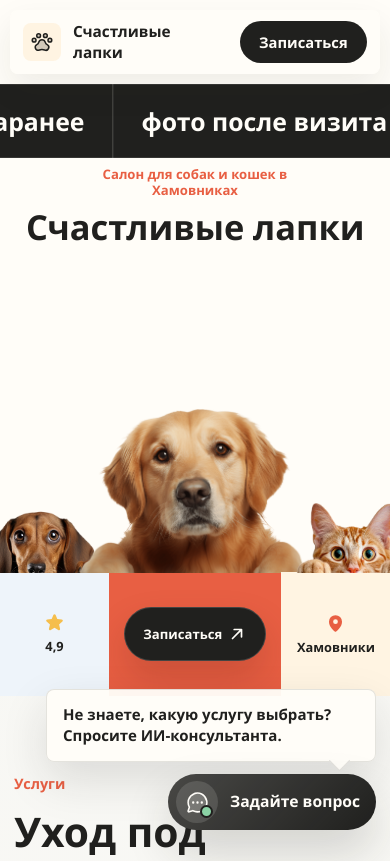
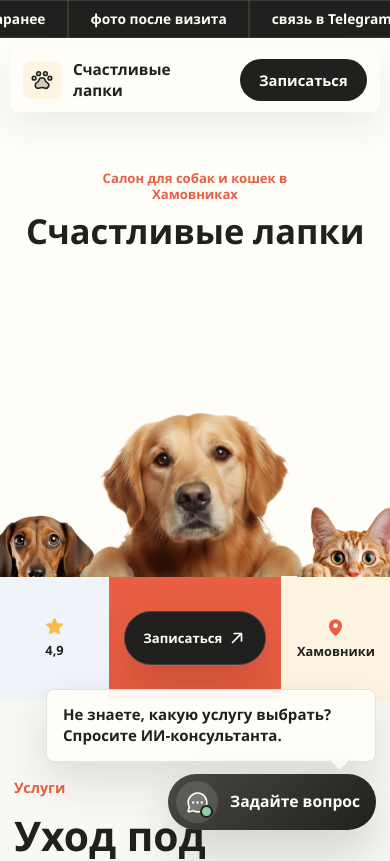
Before and after one commit to shitovlev123/happy-paws-grooming, a React (Vite) app: page / in a window 390 px wide. Shown: the top 861 px of the page. Built offline with nearby package versions, Linux system fonts and the light colour scheme.

Commit message:
Place compact marquee above navbar

```diff
--- a/src/components/Header.tsx
+++ b/src/components/Header.tsx
@@ -1,5 +1,6 @@
 import { useEffect, useState } from 'react'
 import { PawPrint } from '@phosphor-icons/react'
+import { Marquee } from './Marquee'
 
 export const Header = () => {
   const [isHidden, setIsHidden] = useState(false)
@@ -37,7 +38,12 @@ export const Header = () => {
   }, [])
 
   return (
-    <header className={`site-header${isHidden ? ' site-header-hidden' : ''}`}>
+    <div className={`site-chrome${isHidden ? ' site-header-hidden' : ''}`}>
+      <div className="site-top-marquee">
+        <Marquee />
+      </div>
+
+      <header className="site-header">
         <a className="brand" href="/" aria-label="Счастливые лапки">
           <span className="brand-mark">
             <PawPrint size={24} weight="duotone" />
@@ -59,5 +65,6 @@ export const Header = () => {
           Записаться
         </a>
       </header>
+    </div>
   )
 }
--- a/src/components/Hero.tsx
+++ b/src/components/Hero.tsx
@@ -1,12 +1,7 @@
 import { ArrowUpRight, MapPin, Star } from '@phosphor-icons/react'
-import { Marquee } from './Marquee'
 
 export const Hero = () => (
   <section className="hero" aria-labelledby="hero-title">
-    <div className="hero-marquee-wrap">
-      <Marquee />
-    </div>
-
     <div className="hero-inner">
       <div className="hero-copy">
         <p className="hero-note">Салон для собак и кошек в Хамовниках</p>
--- a/src/index.css
+++ b/src/index.css
@@ -99,26 +99,35 @@ video {
   transform: translateY(0);
 }
 
+.site-chrome {
+  position: sticky;
+  z-index: 40;
+  top: 0;
+  transition:
+    transform 260ms var(--ease),
+    opacity 220ms ease;
+}
+
+.site-top-marquee {
+  overflow: hidden;
+}
+
 .site-header {
-  position: sticky;
-  top: 16px;
-  z-index: 40;
+  position: relative;
+  z-index: 1;
   display: grid;
   grid-template-columns: auto 1fr auto;
   align-items: center;
   gap: 24px;
   width: min(1200px, calc(100% - 32px));
   min-height: 70px;
-  margin: 16px auto 0;
+  margin: 14px auto 0;
   padding: 10px 12px 10px 16px;
   border: 1px solid rgba(255, 253, 248, 0.76);
   border-radius: var(--radius);
   background: rgba(255, 253, 248, 0.8);
   box-shadow: 0 18px 48px rgba(32, 32, 30, 0.08);
   backdrop-filter: blur(20px) saturate(150%);
-  transition:
-    transform 260ms var(--ease),
-    opacity 220ms ease;
 }
 
 .site-header-hidden {
@@ -243,7 +252,7 @@ video {
   display: grid;
   height: 100dvh;
   min-height: 400px;
-  margin-top: -86px;
+  margin-top: -128px;
   background: var(--paper);
   overflow: hidden;
   isolation: isolate;
@@ -502,16 +511,10 @@ video {
   box-shadow: inset 0 1px rgba(255, 255, 255, 0.1), inset 0 -1px rgba(255, 255, 255, 0.1);
 }
 
-.hero-marquee-wrap {
-  position: absolute;
-  inset: 112px 0 auto;
-  z-index: 4;
-}
-
 .marquee-track {
   display: flex;
   width: max-content;
-  min-height: 96px;
+  min-height: 44px;
   align-items: center;
   animation: marquee 30s linear infinite;
 }
@@ -519,12 +522,12 @@ video {
 .marquee-track span {
   display: inline-flex;
   align-items: center;
-  min-height: 96px;
+  min-height: 44px;
   border-right: 1px solid rgba(255, 253, 248, 0.22);
-  padding: 0 44px;
+  padding: 0 28px;
   color: #fffdf8;
-  font-size: 2.4rem;
-  font-weight: 820;
+  font-size: 1rem;
+  font-weight: 760;
   letter-spacing: 0;
   line-height: 1;
   white-space: nowrap;
@@ -2061,7 +2064,6 @@ textarea:focus {
 
 @media (max-width: 1080px) {
   .site-header {
-    top: 10px;
     grid-template-columns: auto auto;
   }
 
@@ -2167,16 +2169,12 @@ textarea:focus {
   .hero {
     height: 700px;
     min-height: 700px;
-    margin-top: -78px;
+    margin-top: -112px;
   }
 
   .hero-inner {
     width: calc(100% - 24px);
     padding: 170px 0 286px;
-  }
-
-  .hero-marquee-wrap {
-    inset: 88px 0 auto;
   }
 
   .hero-copy h1 {
@@ -2281,13 +2279,13 @@ textarea:focus {
   }
 
   .marquee-track {
-    min-height: 74px;
+    min-height: 38px;
   }
 
   .marquee-track span {
-    min-height: 74px;
-    padding: 0 28px;
-    font-size: 1.55rem;
+    min-height: 38px;
+    padding: 0 22px;
+    font-size: 0.86rem;
   }
 
   .groomer-marquee {
```
Lines whose indentation alone changed are shown as unchanged.
